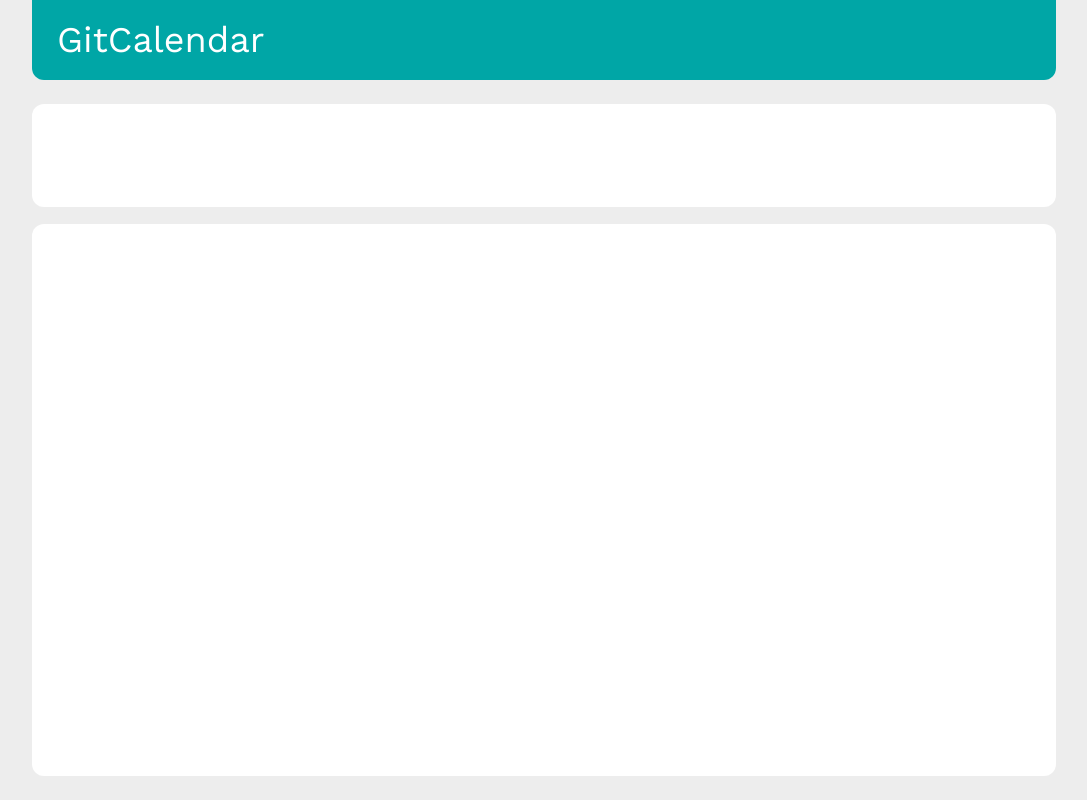
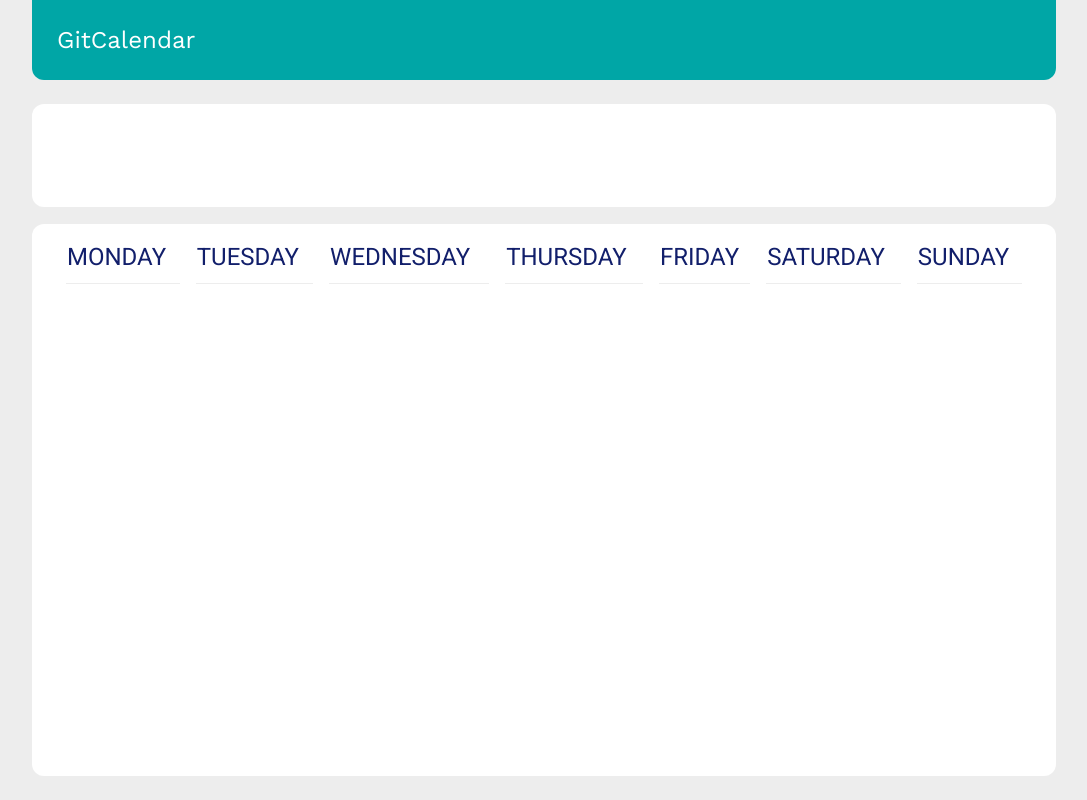
Before and after one commit to AlexIchenskiy/GitCalendar, a React (Create React App) app: page / in a window 1280 px wide. Shown: the whole page, without its empty margins (96-1183 px from the left). Built offline with nearby package versions, Linux system fonts and the light colour scheme.

Commit message:
feat: add calendar table head

```diff
--- a/src/assets/styles/_colors.scss
+++ b/src/assets/styles/_colors.scss
@@ -1,4 +1,5 @@
 $color-primary-light: #ededed;
+$color-primary-dark: #121f6b;
 $color-primary-accent: #00A6A6;
 
 $color-secondary-light: #ffffff;
--- a/src/components/Calendar/Calendar.js
+++ b/src/components/Calendar/Calendar.js
@@ -1,11 +1,17 @@
 import "./Calendar.scss";
 import "./Calendar.responsive.scss";
+import CalendarDays from "./components/CalendarDays/CalendarDays";
 
 const Calendar = () => {
   return (
     <div className="calendar">
       <div className="calendar-info"></div>
-      <div className="calendar-table"></div>
+      <div className="calendar-table">
+        <table>
+          <CalendarDays />
+          <tbody></tbody>
+        </table>
+      </div>
     </div>
   );
 };
--- a/src/components/Calendar/Calendar.responsive.scss
+++ b/src/components/Calendar/Calendar.responsive.scss
@@ -1,5 +1,20 @@
 @media only screen and (max-width: 480px) {
   .calendar {
     height: calc(85% - 20px);
+
+    .calendar-table {
+      table {
+        padding: 12px 4px;
+        border-spacing: 8px 0;
+
+        thead {
+          tr {
+            th {
+              padding-bottom: 6px;
+            }
+          }
+        }
+      }
+    }
   }
 }
--- a/src/components/Calendar/Calendar.scss
+++ b/src/components/Calendar/Calendar.scss
@@ -1,4 +1,5 @@
 @use '../../assets/styles/colors';
+@use '../../assets/styles/mixins';
 
 .calendar {
   width: 100%;
@@ -18,5 +19,26 @@
     height: 80%;
     border-radius: 12px;
     background-color: colors.$color-secondary-light;
+
+    table {
+      width: 100%;
+      margin: 0;
+      padding: 18px;
+      border-spacing: 16px 0;
+
+      thead {
+        tr {
+          th {
+            @include mixins.font-primary;
+            width: auto;
+            padding-bottom: 12px;
+            text-align: left;
+            font-size: clamp(0.8rem, 2.25vw, 3vh);
+            color: colors.$color-primary-dark;
+            border-bottom: 1px solid colors.$color-primary-light;
+          }
+        }
+      }
+    }
   }
 }
--- /dev/null
+++ b/src/components/Calendar/components/CalendarDays/CalendarDays.js
@@ -0,0 +1,49 @@
+import { useEffect, useMemo, useState } from "react";
+
+import useWindowDimensions from "../../../../hooks/useWindowDimensions";
+
+const daysarr = [
+  "Monday",
+  "Tuesday",
+  "Wednesday",
+  "Thursday",
+  "Friday",
+  "Saturday",
+  "Sunday",
+];
+
+function calculateDays(width) {
+  if (width < 992) {
+    let newDays = daysarr.map((el) => {
+      return el.slice(0, 3);
+    });
+    return newDays;
+  } else {
+    return daysarr;
+  }
+}
+
+const CalendarDays = () => {
+  const { width } = useWindowDimensions();
+
+  const [days, setDays] = useState(daysarr);
+  const memoDays = useMemo(() => calculateDays(width), [width]);
+
+  useEffect(() => {
+    setDays(memoDays);
+  }, [memoDays]);
+
+  return (
+    <>
+      <thead>
+        <tr>
+          {days.map((day) => (
+            <th key={day}>{day.toUpperCase()}</th>
+          ))}
+        </tr>
+      </thead>
+    </>
+  );
+};
+
+export default CalendarDays;
--- a/src/components/Header/Header.responsive.scss
+++ b/src/components/Header/Header.responsive.scss
@@ -3,9 +3,5 @@
     width: calc(100% - 40px);
     height: calc(10% - 20px);
     padding: 10px 20px;
-
-    h1 {
-      font-size: 18px;
-    }
   }
 }
--- a/src/components/Header/Header.scss
+++ b/src/components/Header/Header.scss
@@ -15,7 +15,7 @@
   h1 {
     @include mixins.font-secondary;
     margin: 0;
-    font-size: 36px;
+    font-size: clamp(1rem, 4vw, 1.5rem);
     color: colors.$color-secondary-light;
   }
 }
--- /dev/null
+++ b/src/hooks/useWindowDimensions.js
@@ -0,0 +1,26 @@
+import { useEffect, useState } from "react";
+
+function getWindowDimensions() {
+  const { innerWidth: width, innerHeight: height } = window;
+  return {
+    width,
+    height,
+  };
+}
+
+export default function useWindowDimensions() {
+  const [dimensions, setDimensions] = useState(getWindowDimensions());
+
+  useEffect(() => {
+    function handleResize() {
+      setDimensions(getWindowDimensions());
+    }
+
+    window.addEventListener("resize", handleResize);
+    return () => {
+      window.removeEventListener("resize", handleResize);
+    };
+  }, []);
+
+  return dimensions;
+}
--- a/src/index.scss
+++ b/src/index.scss
@@ -6,6 +6,7 @@
   position: relative;
   min-width: 320px;
   width: 100%;
+  min-height: 320px;
   height: 100%;
   margin: 0;
   overflow: auto;
```
Also changed, not shown: src/components/Calendar/components/CalendarDays/index.js (added).
